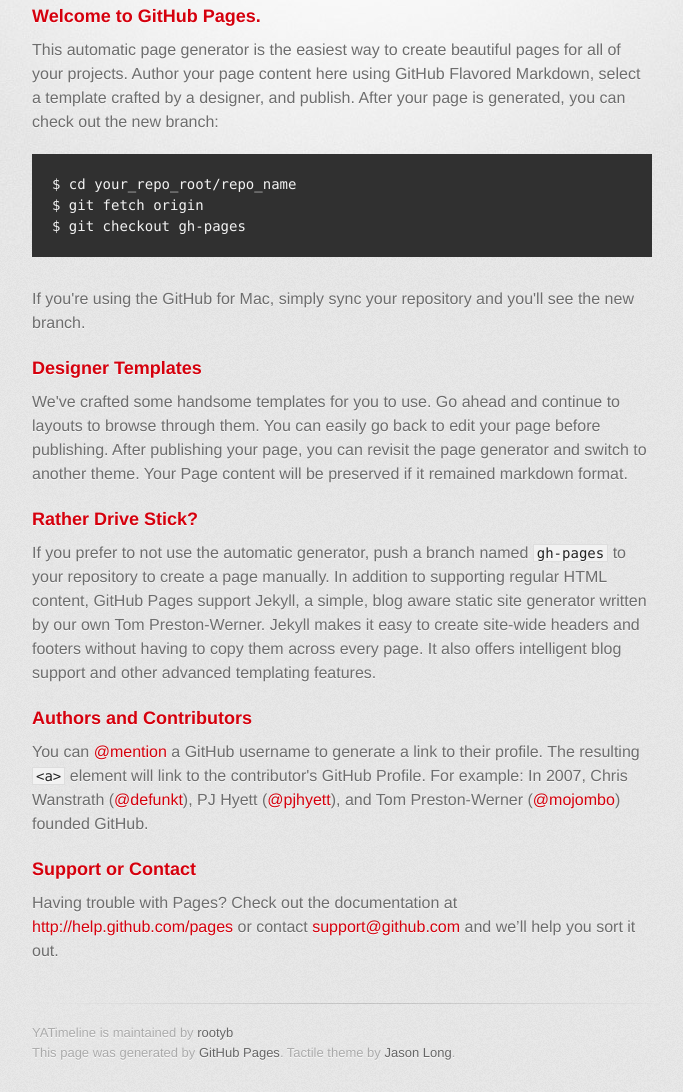
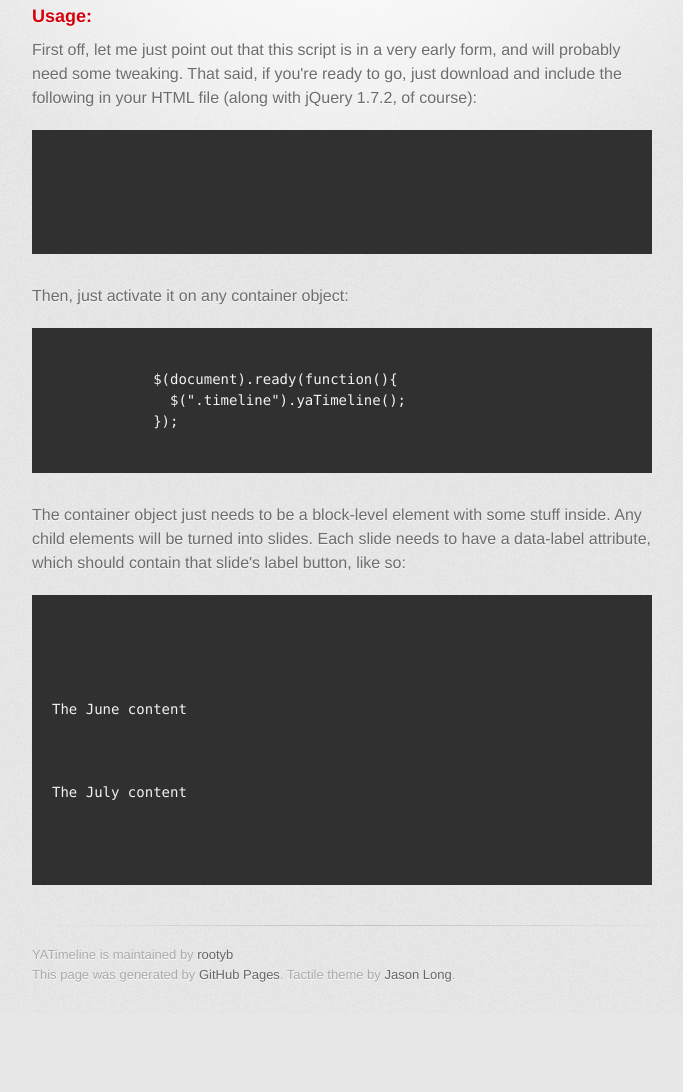
Before and after one commit to justinross/YATimeline, a plain HTML site: page index.html in a window 1280 px wide. Shown: the part 330-1422 px from the top of the page, without its empty margins (298-981 px from the left). After the commit the page ends 1344 px from the top, so only its background shows below. Drawn offline with Linux system fonts and the light colour scheme; a web font is replaced by a local one.

Commit message:
Update index.html

```diff
--- a/index.html
+++ b/index.html
@@ -31,32 +31,29 @@
         <hr>
 
         <section id="main_content">
-          <h3>Welcome to GitHub Pages.</h3>
+          <h3>Usage:</h3>
 
-<p>This automatic page generator is the easiest way to create beautiful pages for all of your projects. Author your page content here using GitHub Flavored Markdown, select a template crafted by a designer, and publish. After your page is generated, you can check out the new branch:</p>
+          <p>First off, let me just point out that this script is in a very early form, and will probably need some tweaking. That said, if you're ready to go, just download and include the following in your HTML file (along with jQuery 1.7.2, of course):</p>
 
-<pre><code>$ cd your_repo_root/repo_name
-$ git fetch origin
-$ git checkout gh-pages
-</code></pre>
+          <pre><code>
+            <script type="text/javascript" src="jquery.effects.core.js"></script>
+            <script type="text/javascript" src="jquery.yaTimeline.js"></script>
+          </code></pre>
 
-<p>If you're using the GitHub for Mac, simply sync your repository and you'll see the new branch.</p>
+          <p>Then, just activate it on any container object:</p>
+          <pre><code>
+            $(document).ready(function(){
+              $(".timeline").yaTimeline();
+            });
+          </code></pre>
 
-<h3>Designer Templates</h3>
+          <p>The container object just needs to be a block-level element with some stuff inside. Any child elements will be turned into slides. Each slide needs to have a data-label attribute, which should contain that slide's label button, like so:</p>
 
-<p>We've crafted some handsome templates for you to use. Go ahead and continue to layouts to browse through them. You can easily go back to edit your page before publishing. After publishing your page, you can revisit the page generator and switch to another theme. Your Page content will be preserved if it remained markdown format.</p>
-
-<h3>Rather Drive Stick?</h3>
-
-<p>If you prefer to not use the automatic generator, push a branch named <code>gh-pages</code> to your repository to create a page manually. In addition to supporting regular HTML content, GitHub Pages support Jekyll, a simple, blog aware static site generator written by our own Tom Preston-Werner. Jekyll makes it easy to create site-wide headers and footers without having to copy them across every page. It also offers intelligent blog support and other advanced templating features.</p>
-
-<h3>Authors and Contributors</h3>
-
-<p>You can <a href="https://github.com/blog/821" class="user-mention">@mention</a> a GitHub username to generate a link to their profile. The resulting <code>&lt;a&gt;</code> element will link to the contributor's GitHub Profile. For example: In 2007, Chris Wanstrath (<a href="https://github.com/defunkt" class="user-mention">@defunkt</a>), PJ Hyett (<a href="https://github.com/pjhyett" class="user-mention">@pjhyett</a>), and Tom Preston-Werner (<a href="https://github.com/mojombo" class="user-mention">@mojombo</a>) founded GitHub.</p>
-
-<h3>Support or Contact</h3>
-
-<p>Having trouble with Pages? Check out the documentation at <a href="http://help.github.com/pages">http://help.github.com/pages</a> or contact <a href="mailto:support@github.com">support@github.com</a> and we’ll help you sort it out.</p>
+          <pre><code>
+            <div class="timeline">
+              <p data-label="June 2012">The June content</p>
+              <p data-label="July 2012">The July content</p>
+          </code></pre>
         </section>
 
         <footer>
```
